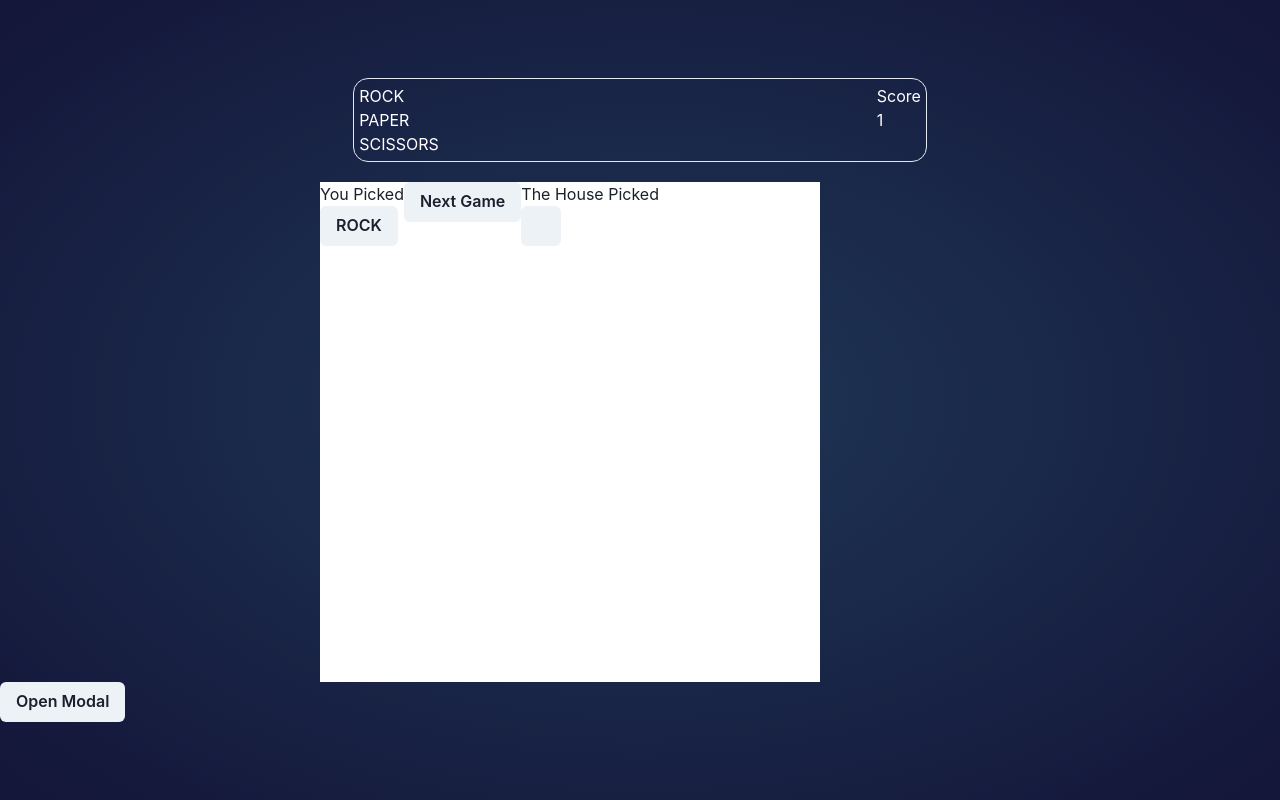
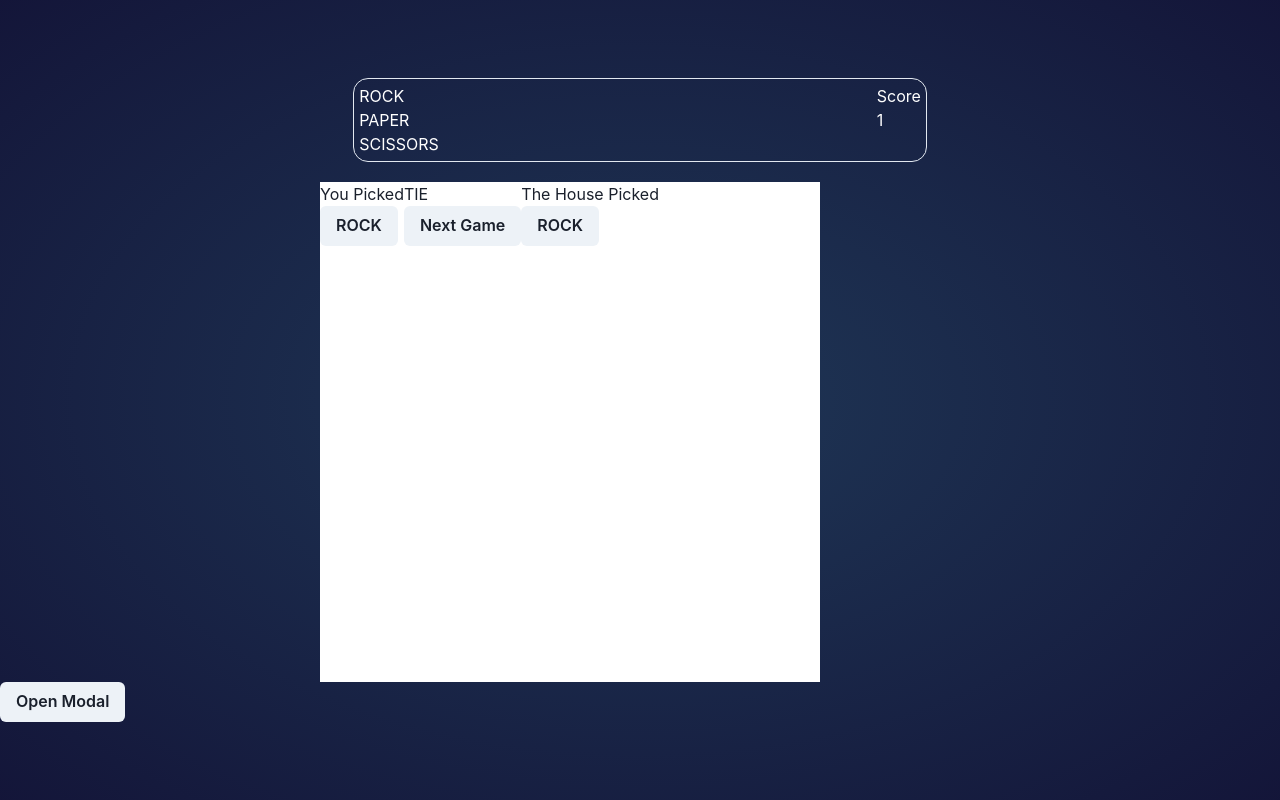
Before and after one commit to YagoLeite/jokenpo, a Next.js app: page / in a window 1280 px wide. Both pictures are taken after a click on the button "Rock". Built offline with nearby package versions, Linux system fonts and the light colour scheme.

Commit message:
adding house pick

```diff
--- a/Context/Reducer.js
+++ b/Context/Reducer.js
@@ -1,9 +1,11 @@
 export const GameReducer = (state, action) => {
+  const options = ["ROCK", "PAPER", "SCISSORS"];
   switch (action.type) {
     case "SUBMIT":
       return {
         ...state,
         userPick: action.value,
+        housePick: options[Math.floor(Math.random() * options.length)],
         isPlaying: false,
         test: +state.test + 1,
       };
--- a/components/NextGame.js
+++ b/components/NextGame.js
@@ -3,6 +3,16 @@ import { Box, Button, Flex, Text } from "@chakra-ui/react";
 import { GameState } from "../Context/Context";
 const NextGame = () => {
   const { state, dispatch } = GameState();
+  const result =
+    (state.userPick === "ROCK" && state.housePick === "SCISSORS") ||
+    (state.userPick === "PAPER" && state.housePick === "ROCK") ||
+    (state.userPick === "SCISSORS" && state.housePick === "PAPER")
+      ? "YOU WIN"
+      : (state.userPick === "ROCK" && state.housePick === "ROCK") ||
+        (state.userPick === "PAPER" && state.housePick === "PAPER") ||
+        (state.userPick === "SCISSORS" && state.housePick === "SCISSORS")
+      ? "TIE"
+      : "YOU LOOSE";
 
   return (
     <Flex>
@@ -10,10 +20,15 @@ const NextGame = () => {
         <Text>You Picked</Text>
         <Button>{state.userPick}</Button>
       </Box>
-      <Button onClick={() => dispatch({ type: "NEXT-GAME" })}>Next Game</Button>
+      <Box>
+        <Text>{result}</Text>
+        <Button onClick={() => dispatch({ type: "NEXT-GAME" })}>
+          Next Game
+        </Button>
+      </Box>
       <Box>
         <Text>The House Picked</Text>
-        <Button></Button>
+        <Button>{state.housePick}</Button>
       </Box>
     </Flex>
   );
```
